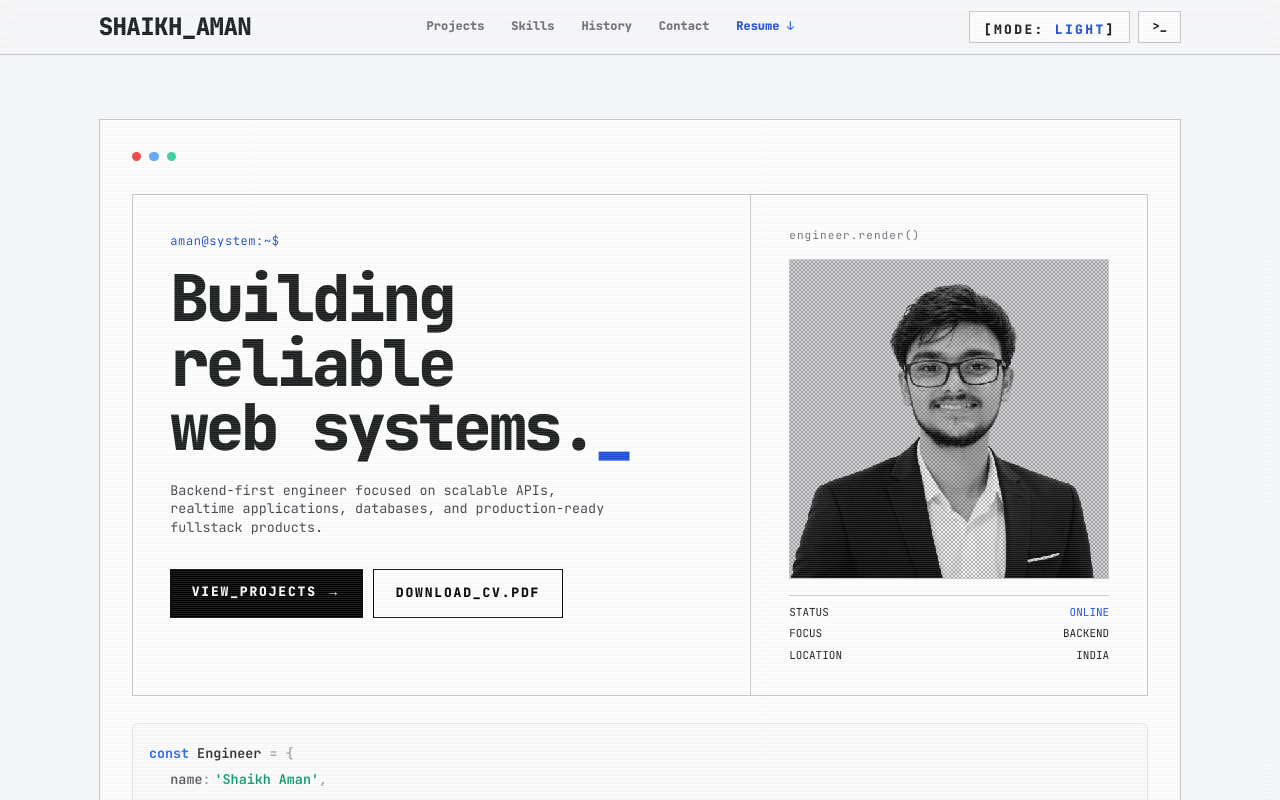
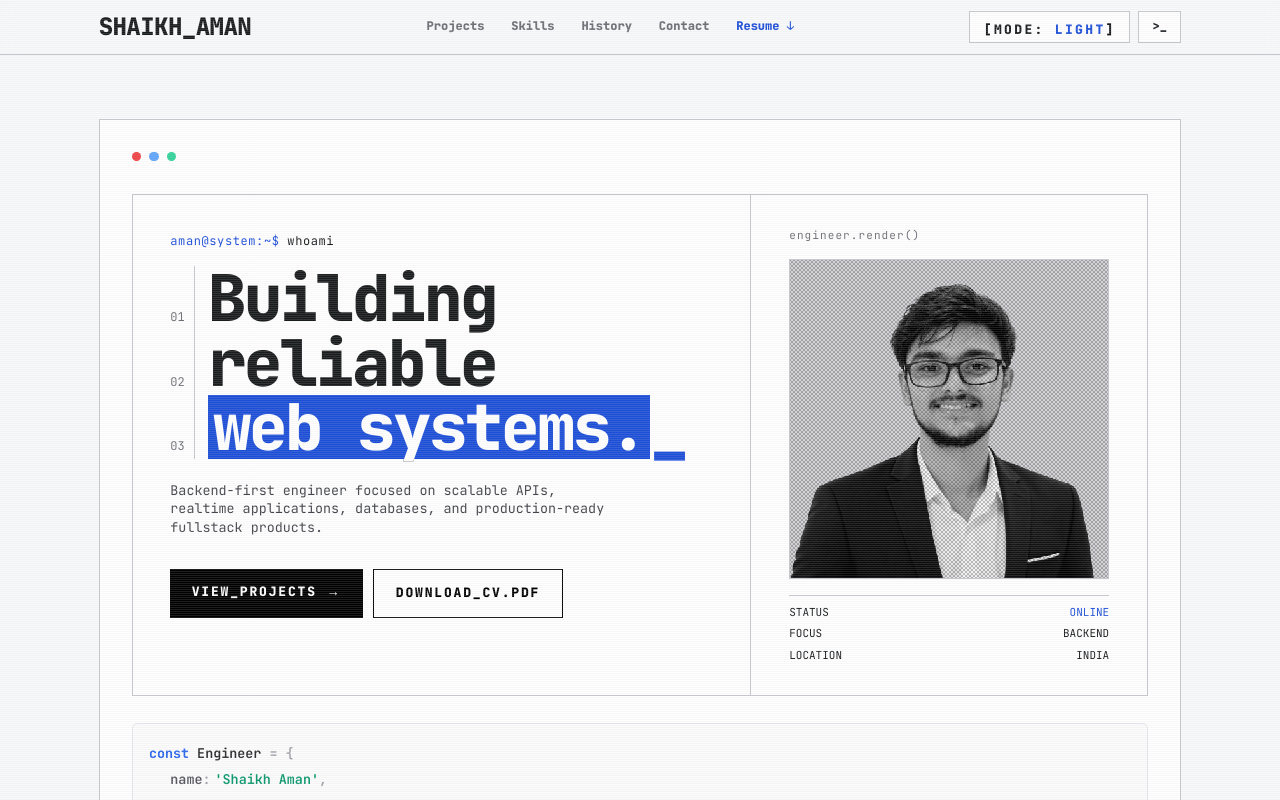
Before and after one commit to ShaikhAman01/portfolio, a Next.js app: page / in a window 1280 px wide. Shown: the top 800 px of the page. Built offline with nearby package versions, Linux system fonts and the light colour scheme.

Commit message:
feat: hero selection highlight and editor gutter

```diff
--- a/app/globals.css
+++ b/app/globals.css
@@ -90,6 +90,22 @@ html {
 
 html[data-booted] .crt-boot {
   display: none;
+}
+
+@keyframes select-sweep {
+  from {
+    clip-path: inset(0 100% 0 0);
+  }
+}
+
+.hero-select {
+  animation: select-sweep 600ms cubic-bezier(0.77, 0, 0.175, 1) 500ms both;
+}
+
+@media (prefers-reduced-motion: reduce) {
+  .hero-select {
+    animation: none;
+  }
 }
 
 @keyframes menu-in {
--- a/app/page.tsx
+++ b/app/page.tsx
@@ -43,14 +43,33 @@ export default function Home() {
                     className="p-5 sm:p-8 md:p-14"
                   >
                     <div className="mb-6 font-mono text-sm tracking-wider text-blue-700 dark:text-emerald-400">
-                      aman@system:~$
+                      aman@system:~$ <span className="text-[var(--on-surface)]">whoami</span>
                     </div>
 
-                    <h1 className="max-w-5xl text-4xl sm:text-5xl md:text-7xl xl:text-8xl font-black leading-[0.95] md:leading-[0.92] tracking-[-0.05em] break-words">
-                      Building reliable
-                      <br />
-                      web systems.
-                      <BlinkingCursor />
+                    <h1 className="relative max-w-5xl text-[min(2.25rem,8.5vw)] sm:text-5xl md:text-[min(4.5rem,7vw)] xl:text-8xl font-black leading-[0.95] md:leading-[0.92] tracking-[-0.04em]">
+                      <span aria-hidden="true" className="absolute inset-y-0 left-9 hidden w-px bg-[var(--outline-variant)] sm:block" />
+                      {["Building", "reliable"].map((word, i) => (
+                        <span key={word} className="flex items-baseline">
+                          <span aria-hidden="true" className="hidden w-9 shrink-0 select-none text-sm font-normal tracking-normal text-[var(--outline)] tabular-nums sm:block">
+                            0{i + 1}
+                          </span>
+                          <span className="sm:pl-5">{word} </span>
+                        </span>
+                      ))}
+                      <span className="flex items-baseline">
+                        <span aria-hidden="true" className="hidden w-9 shrink-0 select-none text-sm font-normal tracking-normal text-[var(--outline)] tabular-nums sm:block">
+                          03
+                        </span>
+                        <span className="whitespace-nowrap sm:pl-5">
+                          <span className="relative inline-block">
+                            <span className="px-[0.08em]">web systems.</span>
+                            <span aria-hidden="true" className="hero-select absolute inset-0 select-none bg-blue-700 px-[0.08em] text-white dark:bg-emerald-400 dark:text-black">
+                              web systems.
+                            </span>
+                          </span>
+                          <BlinkingCursor />
+                        </span>
+                      </span>
                     </h1>
 
                     <p className="mt-6 md:mt-8 max-w-2xl text-base leading-7 sm:text-lg sm:leading-8 text-[var(--on-surface-variant)] md:text-xl">
@@ -60,11 +79,11 @@ export default function Home() {
                     </p>
 
                     {/* Streamlined UI Action Layout */}
-                    <div className="mt-10 md:mt-12 flex flex-col sm:flex-row gap-4">
+                    <div className="mt-10 md:mt-12 flex flex-col sm:flex-row sm:flex-wrap gap-4">
                       {/* Primary Solid Action Option */}
                       <a
                         href="#projects"
-                        className="bg-black px-6 py-4 md:px-8 md:py-5 text-center text-base font-black tracking-[0.14em] text-white transition active:scale-[0.97] hover:bg-blue-700 dark:bg-white dark:text-black dark:hover:bg-emerald-400 w-full sm:w-auto"
+                        className="whitespace-nowrap bg-black px-6 py-4 md:py-5 lg:px-8 text-center text-base font-black tracking-[0.14em] text-white transition active:scale-[0.97] hover:bg-blue-700 dark:bg-white dark:text-black dark:hover:bg-emerald-400 w-full sm:w-auto"
                       >
                         VIEW_PROJECTS →
                       </a>
@@ -72,7 +91,7 @@ export default function Home() {
                       {/* Secondary Outline Action Option */}
                       <a
                         href={profile.resumeUrl}
-                        className="border border-black bg-[var(--surface-container-lowest)] px-6 py-4 md:px-8 md:py-5 text-center text-base font-black tracking-[0.14em] text-black transition active:scale-[0.97] hover:bg-black hover:text-white dark:border-white dark:text-white dark:hover:bg-white dark:hover:text-black w-full sm:w-auto"
+                        className="whitespace-nowrap border border-black bg-[var(--surface-container-lowest)] px-6 py-4 md:py-5 lg:px-8 text-center text-base font-black tracking-[0.14em] text-black transition active:scale-[0.97] hover:bg-black hover:text-white dark:border-white dark:text-white dark:hover:bg-white dark:hover:text-black w-full sm:w-auto"
                       >
                         DOWNLOAD_CV.PDF
                       </a>
```
